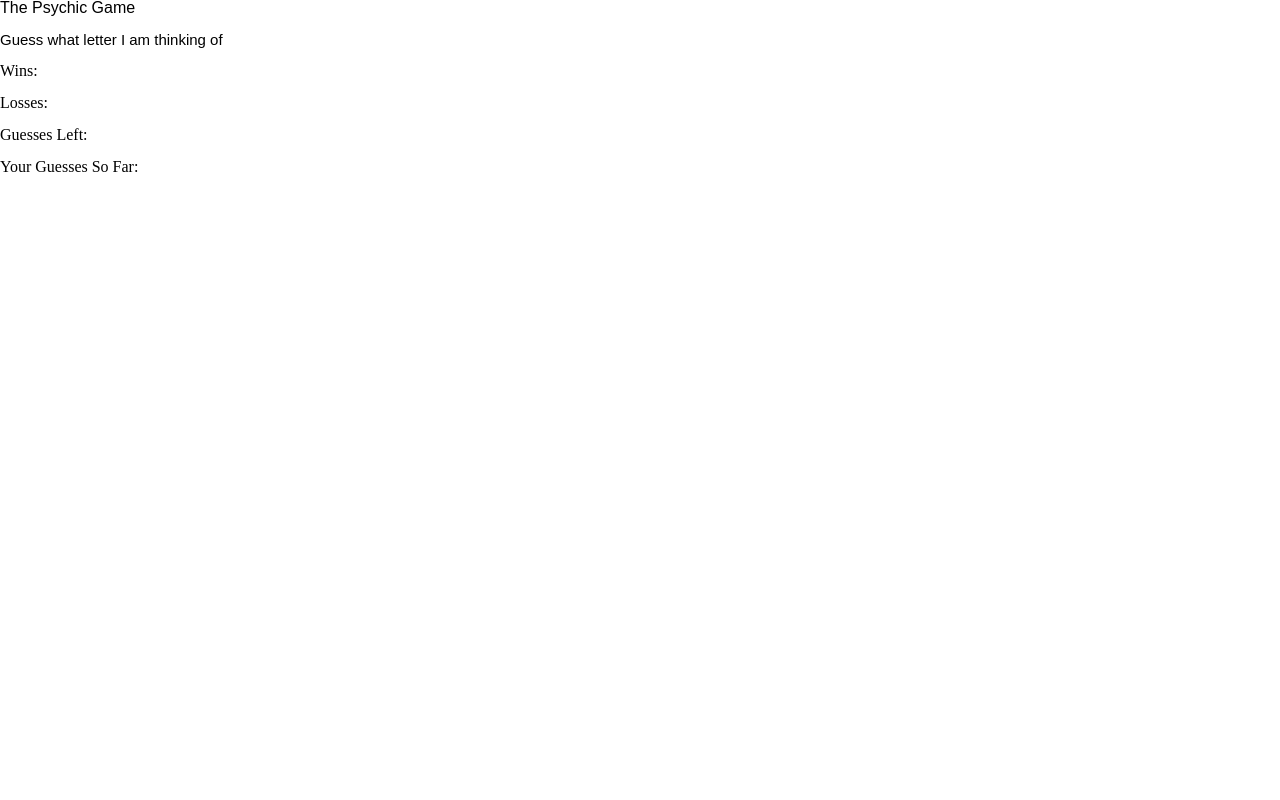
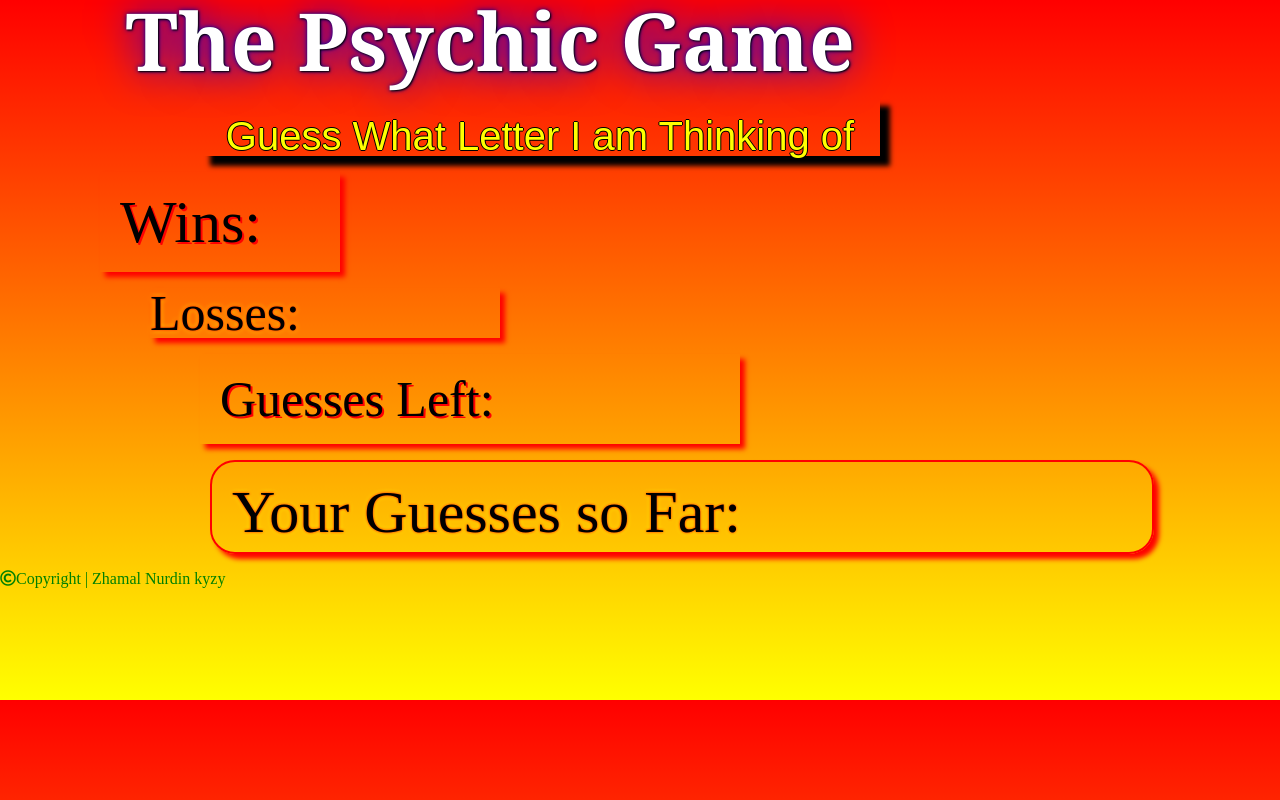
Before and after one commit to zhakina90/Psychic-Game, a plain HTML site: page index.html in a window 1280 px wide. Drawn offline with Linux system fonts and the light colour scheme.

Commit message:
Styled the page by using css

```diff
--- a/assets/css/style.css
+++ b/assets/css/style.css
@@ -1,14 +1,72 @@
 body {
     width: 980px;
+    background-image: linear-gradient(red, yellow);
+    height: 700px;
+
 }
 h1 {
-    font-family: Arial, Helvetica, sans-serif;
+    font-family: 'Cambria', Cochin, Georgia, Times, 'Times New Roman', serif;
+    font-size: 80px;
+    color: white;
+    text-align: center;
+    font-weight: 700;
+    color: white;
+    text-shadow: 1px 1px 2px black, 0 0 40px blue, 0 0 5px darkblue;
 }
 p {
+    padding-top: 20px;
+    margin-left: 200px;
+    width: 680px;
     font-family: Arial, Helvetica, sans-serif;
-    font-size: 15px;
+    font-size: 40px;
+    box-shadow: 10px 10px 5px black;
+    text-align: center;
+    color: yellow;
+    text-shadow: -1px 0 black, 0 1px black, 1px 0 black, 0 -1px black;
+}
+#wins {
+    text-shadow: 2px 2px red;
+    padding: 20px;
+    font-size: 60px;
+    box-shadow: 5px 5px 5px red;
+    font-size: 60px;
+    margin-left: 100px;
+    width: 200px;
+
+}
+#losses {
+    margin-left: 150px;
+    text-shadow: 0 0 3px #FF0000, 0 0 5px yellow;
+    font-size: 50px;
+    box-shadow: 5px 5px 5px red;
+    width: 350px;
+}
+#guesses-left {
+    text-shadow: 2px 2px red;
+    padding: 20px;
+    font-size: 60px;
+    box-shadow: 5px 5px 5px red;
+    font-size: 50px;
+    margin-left: 200px;
+    width: 500px;
+}
+#your-guesses {
+    border-radius: 25px;
+    border: 2px solid red;
+    padding: 20px;
+    width: 900px;
+    height: 50px;
+    font-size: 60px;
+    text-shadow: 0 0 3px #FF0000, 0 0 5px yellow;
+    margin-left: 210px;
+    box-shadow: 5px 5px 5px red;
 }
 
+.far {
+
+    text-align: center;
+    color: green;
+}
 @media only screen and (max-width: 640px) {
 
     }
--- a/index.html
+++ b/index.html
@@ -7,13 +7,14 @@
     <meta name="viewport" content="width=device-width, initial-scale=1" />
     <link rel="stylesheet" type="text/css" media="screen" href="./assets/css/reset.css"/>
     <link rel="stylesheet" type="text/css" media="screen" href="./assets/css/style.css"/>
+    <link rel="stylesheet" href="https://use.fontawesome.com/releases/v5.5.0/css/all.css" integrity="sha384-B4dIYHKNBt8Bc12p+WXckhzcICo0wtJAoU8YZTY5qE0Id1GSseTk6S+L3BlXeVIU" crossorigin="anonymous">
     <script type=text/javascript src="./assets/javascript/game.js"></script>
   </head>
 
   <body>
     <h1>The Psychic Game</h1>
     <br>
-    <p>Guess what letter I am thinking of</p>
+    <p>Guess What Letter I am Thinking of</p>
     <br>
     <div id="wins">Wins:</div>
      <br>
@@ -21,7 +22,7 @@
     <br>
     <div id="guesses-left">Guesses Left:</div>
     <br>
-    <div id="your-guesses">Your Guesses So Far:</div>
+    <div id="your-guesses">Your Guesses so Far:</div>
     <br>
 
     <!-- <script type="text/javascript"></script> -->
@@ -50,5 +51,6 @@
         // } else { (userLosses = 9 && userGuesses === 0)
         //   document.getElementById(he user wins). -->
     <!-- </script> -->
+    <i class="far fa-copyright">Copyright | Zhamal Nurdin kyzy</i>
   </body>
 </html>
```
